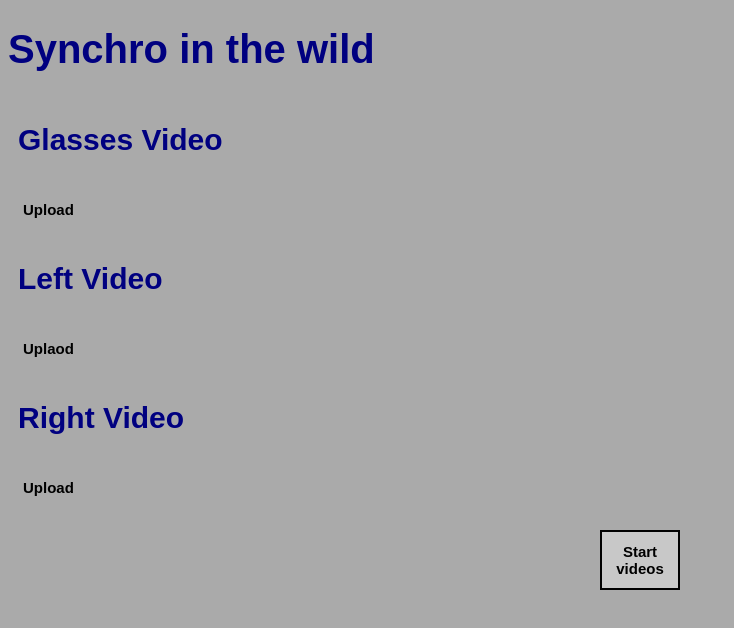
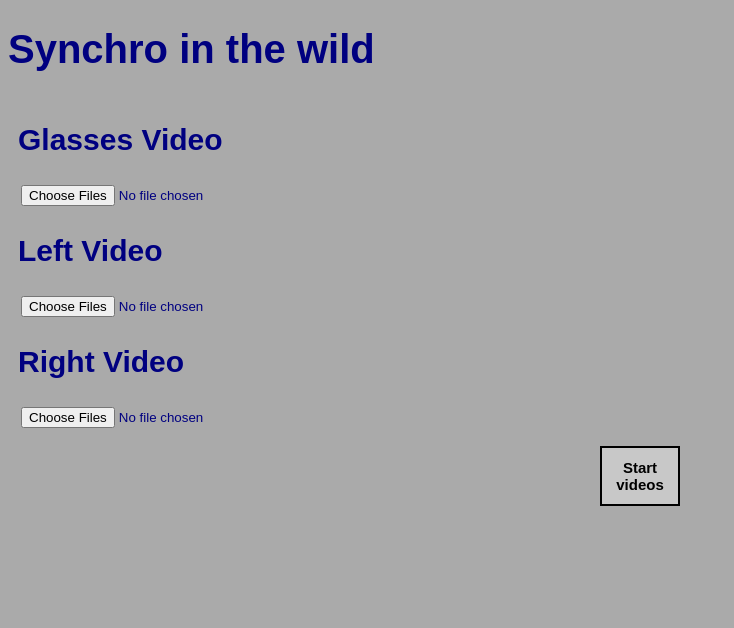
Before and after one commit to nhannoyer/VideoSync, a website: page file-uploader/views/upload.html in a window 1280 px wide. Shown: the whole page, without its empty margins (0-734 px from the left). Drawn offline with nearby package versions, Linux system fonts and the light colour scheme; files that its build step writes are made by us from their sources; files whose address does not match are found by name.

Commit message:
button upload

```diff
--- a/file-uploader/public/css/display.css
+++ b/file-uploader/public/css/display.css
@@ -131,40 +131,18 @@ footer button{
   outline: 0 !important;
 }
 
-.r-upload-btn:hover,
-.r-upload-btn:focus,
-.r-upload-btn:active,
-.r-upload-btn.active {
-  color: #ffffff;
+.g-upload-btn,
+.l-upload-btn,
+.r-upload-btn {
+	color: #ffffff;
   border: solid;
-	border-color:black;
-	width: 60px;
+	border-color:rgb(170,170,170);
+	color: navy;
+	font-family: Arial;
+	width: 400px;
 }
 
-.l-upload-btn:hover,
-.l-upload-btn:focus,
-.l-upload-btn:active,
-.l-upload-btn.active {
-  color: #ffffff;
-  border: solid;
-	border-color:black;
-	width: 60px;
-}
-
-.g-upload-btn:hover,
-.g-upload-btn:focus,
-.g-upload-btn:active,
-.g-upload-btn.active {
-  color: #ffffff;
-  border: solid;
-	border-color:black;
-	width: 60px;
-}
-
-.ffmpeg-btn:hover,
-.ffmpeg-btn:focus,
-.ffmpeg-btn:active,
-.ffmpeg-btn.active {
+.ffmpeg-btn {
   color: #ffffff;
   border: solid;
 	border-color:black;
@@ -187,15 +165,13 @@ h2 {
 }
 
 #r-upload-input {
-  display: none;
 }
 
 #l-upload-input {
-  display: none;
 }
 
 #g-upload-input {
-  display: none;
+  display: inline-table;
 }
 
 @media (min-width: 768px) {
--- a/file-uploader/views/upload.html
+++ b/file-uploader/views/upload.html
@@ -20,23 +20,23 @@
     <td>
     <div class="g_video">
       <h2>Glasses Video</h2>
-      <button class="btn btn-lg g-upload-btn" type="button">Upload</button>
-      <input id="g-upload-input" type="file" name="uploads[]" multiple="multiple"></br>
+<!--      <button class="btn btn-lg g-upload-btn" type="button">Upload</button>-->
+      <input class="btn btn-lg g-upload-btn" id="g-upload-input" type="file" name="uploads[]" multiple="multiple"></br>
 
     </div>
   </td>
   <td>
     <div class="l_video">
       <h2>Left Video</h2>
-      <button class="btn btn-lg l-upload-btn" type="button">Uplaod</button>
-      <input id="l-upload-input" type="file" name="uploads[]" multiple="multiple"></br>
+<!--      <button class="btn btn-lg l-upload-btn" type="button">Uplaod</button>-->
+      <input class="btn btn-lg l-upload-btn" id="l-upload-input" type="file" name="uploads[]" multiple="multiple"></br>
     </div>
   </td>
   <td>
     <div class="r_video">
       <h2>Right Video</h2>
-      <button class="btn btn-lg r-upload-btn" type="button">Upload</button>
-      <input id="r-upload-input" type="file" name="uploads[]" multiple="multiple"></br>
+      <!--<button class="btn btn-lg r-upload-btn" type="button">Upload</button>-->
+      <input class="btn btn-lg r-upload-btn" id="r-upload-input" type="file" name="uploads[]" multiple="multiple"></br>
     </div>
   </td>
 
```
